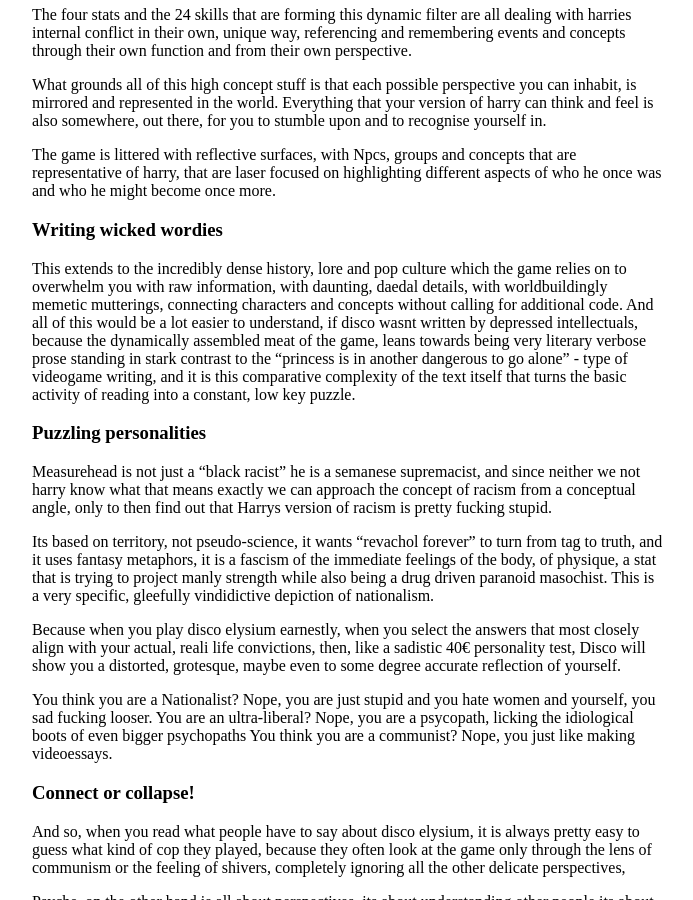
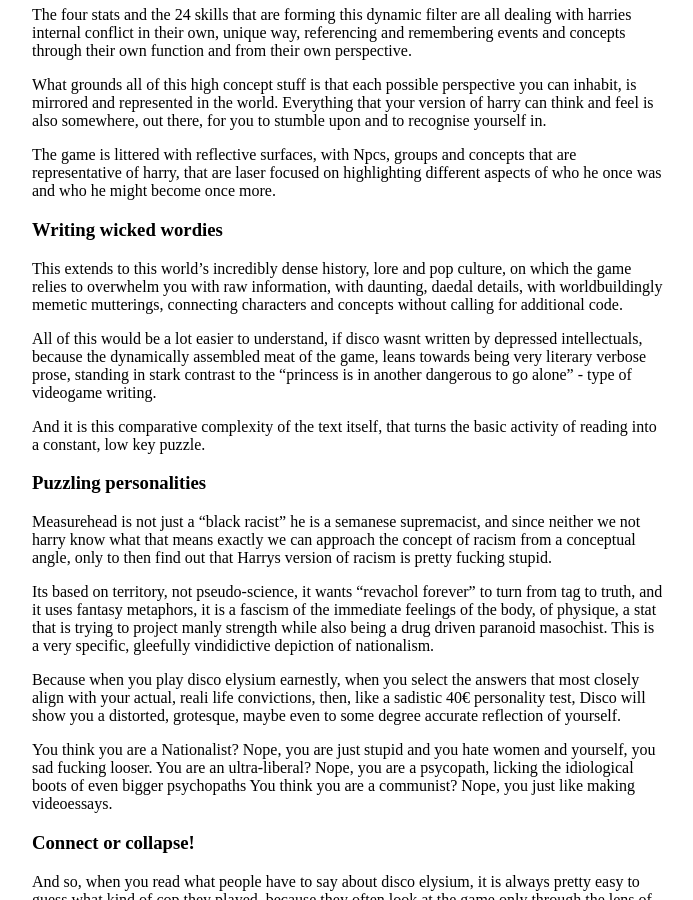
Before and after one commit to stuffedwombat/stuffedwombat.github.io, a Jekyll site: the page built from about_disco_elysium.md, in a window 1280 px wide and 900 px high, scrolled down 2723 px. Shown: the whole window, without its empty margins (292-985 px from the left). Built offline with Jekyll 4.4.1, drawn with Linux system fonts in a browser that asks for light colours; our own code applies the rules of GitHub Pages for plain Markdown files; comment, search, counter and statistics services are not loaded.

Commit message:
Update about_disco_elysium.md

```diff
--- a/about_disco_elysium.md
+++ b/about_disco_elysium.md
@@ -111,8 +111,11 @@ The game is littered with reflective surfaces, with Npcs, groups and concepts th
 Writing wicked wordies
 </h3>
 
-This extends to the incredibly dense history, lore and pop culture which the game relies on to overwhelm you with raw information, with daunting, daedal details, with worldbuildingly memetic mutterings, connecting characters and concepts without calling for additional code.
-And all of this would be a lot easier to understand, if disco wasnt written by depressed intellectuals, because the dynamically assembled meat of the game, leans towards being very literary verbose prose standing in stark contrast to the "princess is in another dangerous to go alone" - type of videogame writing, and it is this comparative complexity of the text itself that turns the basic activity of reading into a constant, low key puzzle.
+This extends to this world's incredibly dense history, lore and pop culture, on which the game relies to overwhelm you with raw information, with daunting, daedal details, with worldbuildingly memetic mutterings, connecting characters and concepts without calling for additional code.
+
+All of this would be a lot easier to understand, if disco wasnt written by depressed intellectuals, because the dynamically assembled meat of the game, leans towards being very literary verbose prose, standing in stark contrast to the "princess is in another dangerous to go alone" - type of videogame writing.
+
+And it is this comparative complexity of the text itself, that turns the basic activity of reading into a constant, low key puzzle.
 
 <h3>
 Puzzling personalities
```
